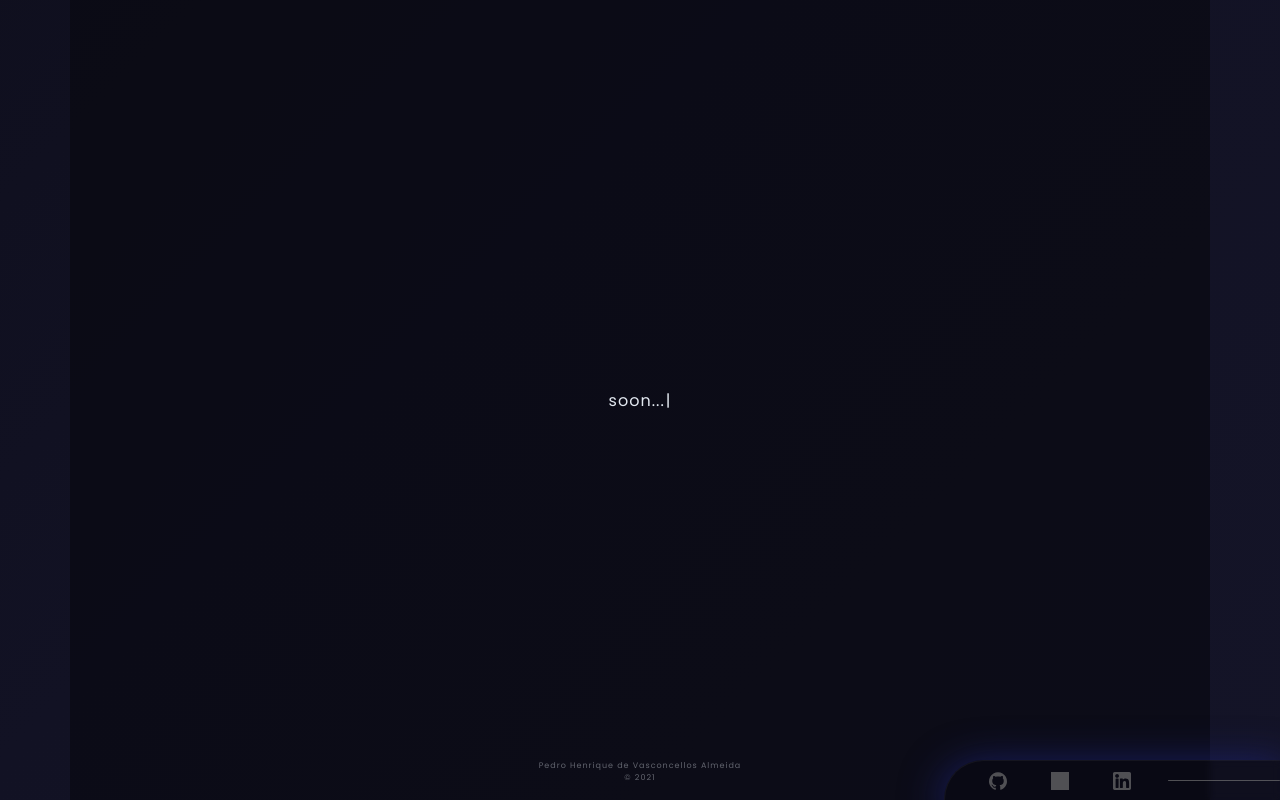
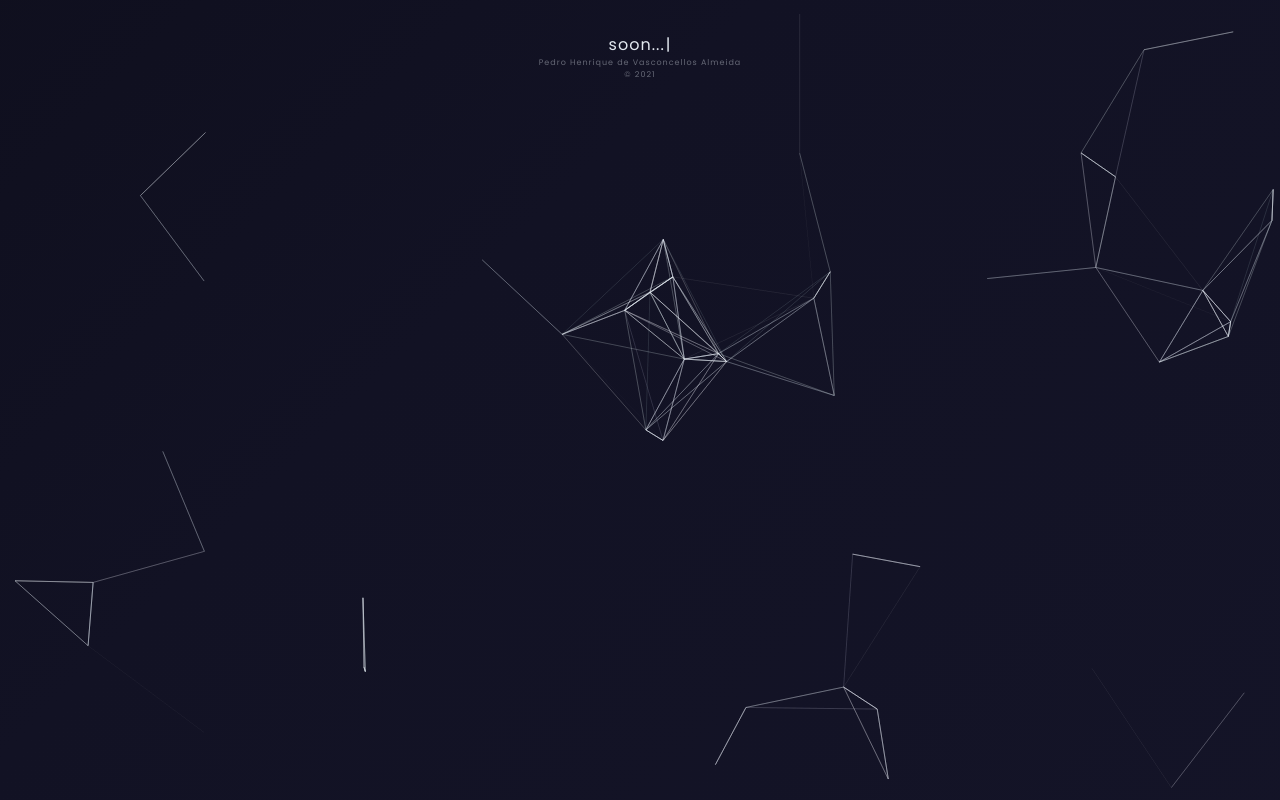
Before and after one commit to pedrovasalmeida/github-pages, a React (Create React App) app: page / in a window 1280 px wide. Built offline with nearby package versions, Linux system fonts and the light colour scheme; grey boxes are pictures that could not be loaded.

Commit message:
feat: add particles background and change home dir

```diff
--- a/src/components/Home/index.tsx
+++ /dev/null
@@ -1,50 +0,0 @@
-import GitHubIcon from '../../assets/github.svg';
-import InstagramIcon from '../../assets/instagram.svg';
-import LinkedinIcon from '../../assets/linkedin.svg';
-
-import Typewriter from 'typewriter-effect';
-
-import { Container, FloatSocialBar, MainContent, CreatedByMe } from './styles';
-
-export function Home() {
-	function redirectClickTo(url: string) {
-		window.open(url);
-	}
-
-	return (
-		<Container>
-			<FloatSocialBar>
-				<img
-					src={GitHubIcon}
-					alt="GitHub Icon"
-					onClick={() => redirectClickTo('https://github.com/pedrovasalmeida')}
-				/>
-				<img
-					src={InstagramIcon}
-					alt="Instagram Icon"
-					onClick={() => redirectClickTo('https://www.instagram.com/pedroohva/')}
-				/>
-				<img
-					src={LinkedinIcon}
-					alt="Linkedin Icon"
-					onClick={() => redirectClickTo('https://linkedin.com/in/pedrovasalmeida')}
-				/>
-				<div />
-			</FloatSocialBar>
-
-			<MainContent>
-				<Typewriter
-					options={{
-						strings: [ 'working...', 'soon...' ],
-						autoStart: true,
-						loop: true,
-					}}
-				/>
-
-				<CreatedByMe>
-					Pedro Henrique de Vasconcellos Almeida<br />&copy; 2021
-				</CreatedByMe>
-			</MainContent>
-		</Container>
-	);
-}
--- a/src/components/Home/styles.ts
+++ /dev/null
@@ -1,101 +0,0 @@
-import styled from 'styled-components';
-
-export const Container = styled.div`
-	display: flex;
-	width: 100%;
-	height: 100vh;
-
-	position: relative;
-
-	overflow: hidden;
-`;
-
-export const FloatSocialBar = styled.div`
-	display: flex;
-	align-items: center;
-
-	width: 336px;
-	height: 40px;
-
-	position: absolute;
-	right: 0;
-	bottom: 0;
-
-	background: rgba(8, 8, 16, 0.35);
-
-	box-shadow: 0 8px 40px 4px rgba(31, 38, 135, 0.7);
-	backdrop-filter: blur(3.5px);
-	-webkit-backdrop-filter: blur(3.5px);
-
-	border-radius: 10px;
-	border: 1px solid rgba(255, 255, 255, 0.05);
-	border-right: 0;
-	border-bottom: 0;
-	border-top-left-radius: 999px;
-
-	transition: all 600ms ease;
-
-	&:hover {
-		box-shadow: 0 8px 40px 8px rgba(31, 38, 135, 1);
-		background: rgba(8, 8, 16, 0.65);
-	}
-
-	& > div {
-		position: absolute;
-		right: 0;
-
-		width: 7rem;
-		height: 1px;
-
-		border-radius: 9999px;
-		background: #fff;
-		filter: contrast(0);
-		opacity: 0.6;
-	}
-
-	& > img {
-		width: 1.125rem;
-		height: 1.125rem;
-		margin-left: 2.75rem;
-		opacity: 0.6;
-		filter: contrast(0);
-		cursor: pointer;
-
-		transition: filter 600ms ease, transform 200ms ease;
-
-		&:hover {
-			transform: translateY(-2px);
-		}
-
-		&:hover:not(:first-child) {
-			filter: contrast(2);
-		}
-	}
-`;
-
-export const MainContent = styled.div`
-	display: flex;
-	flex-direction: column;
-	align-items: center;
-	justify-content: center;
-
-	max-width: 1140px;
-	margin: 0 auto;
-
-	background: rgba(8, 8, 16, 0.65);
-
-	width: 100%;
-	height: 100%;
-`;
-
-export const CreatedByMe = styled.span`
-	font-size: .5rem;
-	position: absolute;
-	bottom: 4rem;
-	opacity: .4;
-	text-align: center;
-
-	@media (min-width: 1100px) {
-		bottom: 1rem;
-	}
-`;
--- /dev/null
+++ b/src/pages/Home/index.tsx
@@ -0,0 +1,37 @@
+import Typewriter from 'typewriter-effect';
+import Particles from 'react-tsparticles';
+import { particleOptions } from './particleOptions';
+
+import { Container, CreatedByMe } from './styles';
+
+export function Home() {
+	document.title = 'Pedro H. | Home';
+
+	const particlesInit = (main: any) => {};
+
+	const particlesLoaded = (container: any) => {};
+
+	return (
+		<Container>
+			<Particles
+				id="tsparticles"
+				init={particlesInit}
+				loaded={particlesLoaded}
+				options={particleOptions}
+			/>
+			<div>
+				<Typewriter
+					options={{
+						strings: ['working...', 'soon...'],
+						autoStart: true,
+						loop: true,
+					}}
+				/>
+			</div>
+
+			<CreatedByMe>
+				Pedro Henrique de Vasconcellos Almeida<br />&copy; 2021
+			</CreatedByMe>
+		</Container>
+	);
+}
--- /dev/null
+++ b/src/pages/Home/particleOptions.ts
@@ -0,0 +1,82 @@
+export const particleOptions = {
+  fullScreen: {
+    zIndex: 1,
+  },
+  interactivity: {
+    events: {
+      onClick: {
+        enable: true,
+        mode: 'push',
+      },
+      onHover: {
+        enable: true,
+        mode: 'attract',
+        parallax: {
+          force: 60,
+        },
+      },
+    },
+    modes: {
+      bubble: {
+        distance: 400,
+        duration: 50,
+        opacity: 0.8,
+        size: 40,
+      },
+      grab: {
+        distance: 10,
+      },
+      slow: {
+        radius: 100,
+      },
+    },
+  },
+  particles: {
+    color: {
+      value: '#E2E8F0',
+    },
+    links: {
+      color: {
+        value: '#E2E8F0',
+      },
+      distance: 150,
+      enable: true,
+      opacity: 0.4,
+    },
+    move: {
+      attract: {
+        rotate: {
+          x: 0,
+          y: 1920,
+        },
+      },
+      enable: true,
+      path: {},
+      speed: 4,
+      spin: {},
+    },
+    number: {
+      density: {
+        enable: true,
+      },
+      value: 40,
+    },
+    opacity: {
+      value: 0,
+      animation: {
+        speed: 1,
+        minimumValue: 0.1,
+      },
+    },
+    size: {
+      value: {
+        min: 1,
+        max: 5,
+      },
+      animation: {
+        speed: 40,
+        minimumValue: 0.1,
+      },
+    },
+  },
+}
--- /dev/null
+++ b/src/pages/Home/styles.ts
@@ -0,0 +1,33 @@
+import styled from 'styled-components';
+
+export const Container = styled.div`
+	display: flex;
+	flex-direction: column;
+	align-items: center;
+	justify-content: center;
+	width: 100%;
+	height: ${props => props.theme.containerHeight};
+	position: relative;
+
+	padding: 2rem 0 0;
+
+	overflow: hidden;
+
+	& > div {
+		display: flex;
+		margin: auto 0;
+	}
+`;
+
+export const CreatedByMe = styled.span`
+	font-size: .5rem;
+	bottom: 4rem;
+	opacity: .4;
+	text-align: center;
+	margin-top: auto;
+	margin-bottom: 4rem;
+
+	@media (min-width: 640px) {
+		margin-bottom: 0rem;
+	}
+`;
--- a/src/routes/index.tsx
+++ b/src/routes/index.tsx
@@ -1,6 +1,6 @@
 import { Switch, Route, Redirect } from 'react-router-dom';
 
-import { Home } from '../components/Home';
+import { Home } from '../pages/Home';
 
 export function Routes() {
 	return (
```
